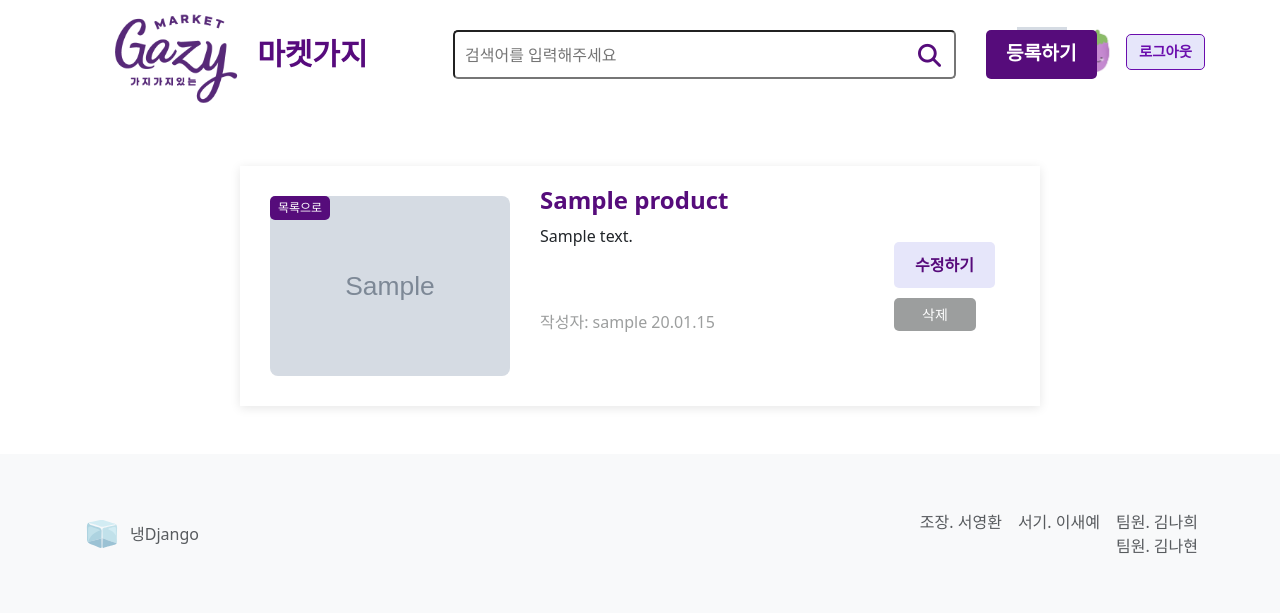
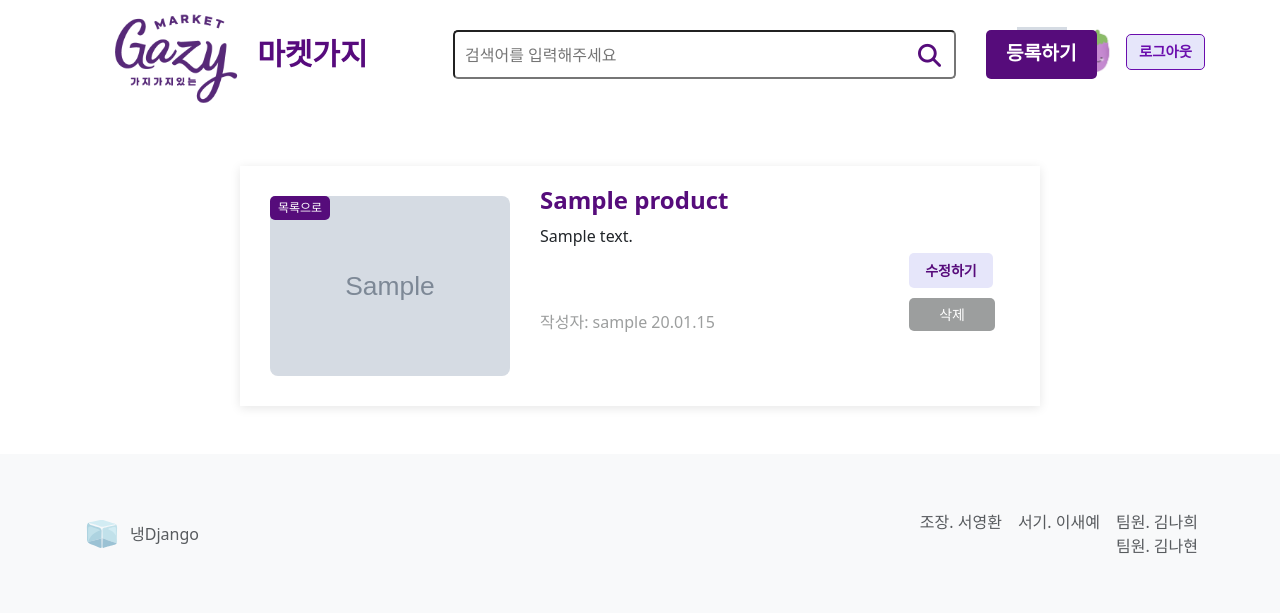
Before and after one commit to SHY-89/spartamarket_8, a Django app: page /products/read/1/ in a window 1280 px wide. Shown: the part 95-708 px from the top of the page. Run offline with Django 4.2, Linux system fonts and the light colour scheme; a user stored in the database is signed in; tables that the repository leaves empty hold one stand-in row (values such as "Sample post"); grey boxes marked "Sample" are stand-in pictures; some libraries are stand-ins or nearby versions.

Commit message:
style products detail style updated

```diff
--- a/products/templates/products/read.html
+++ b/products/templates/products/read.html
@@ -1,9 +1,8 @@
-
 {% extends "base.html" %}
 
 {% block content %}
 <title>{{ product.title }}</title>
-<div class="product-detail-container">
+<div class="product-detail-container read-page">
     {% if product.photo %}
     <div class="product-image">
         <a class="back-btn" href="{% url 'index' %}">목록으로</a>
@@ -18,10 +17,12 @@
             {% if product.uuid.pk == request.user.pk %}
             <div class="action-buttons">
                 <a class="btn edit-btn" href="{% url 'products:update' product.pk %}">수정하기</a>
-                <form action="{% url 'products:delete' product.pk %}" method="POST" class="delete-form">
-                    {% csrf_token %}
-                    <button type="submit" class="btn-delete">삭제</button>
-                </form>
+                <div class="delete-form">
+                    <form action="{% url 'products:delete' product.pk %}" method="POST">
+                        {% csrf_token %}
+                        <button type="submit" class="btn-delete">삭제</button>
+                    </form>
+                </div>
             </div>
             {% endif %}
         </div>
@@ -29,7 +30,5 @@
 
     </div>
 </div>
-<style>
 
-</style>
 {% endblock content %}
--- a/static/css/style.css
+++ b/static/css/style.css
@@ -75,7 +75,7 @@
 }
 
 .edit-btn:hover { background-color: #560C7B; color: #fff; }
-.delete-form .btn-delete {
+.delete-form .btn-delete.btn-updates {
     background-color: #9C9E9E;
     margin: 5px;
     color: #fff;
@@ -86,7 +86,7 @@
     font-size: 14px; /* 버튼 글씨 크기 줄이기 */
     text-align: center;
 }
-.delete-form .btn-delete:hover {
+.delete-form .btn-delete.btn-updates:hover {
     background-color: #C62828;
 }
 
@@ -368,3 +368,95 @@
     color: #6a0dad;
     text-align: center;
 }
+
+
+.read-page .product-detail-container {
+    display: flex;
+    align-items: flex-start;
+    gap: 20px;
+    max-width: 800px;
+    margin: 0 auto;
+    padding: 20px;
+    background-color: #fff;
+    box-shadow: 0 2px 10px rgba(0, 0, 0, 0.1);
+}
+.read-page .product-image {
+    position: relative;
+    flex: 1;
+    max-width: 400px; /* 이미지 크기 최대 400px */
+}
+.read-page .back-btn {
+    position: absolute;
+    top: 10px;
+    left: 10px;
+    background-color: #560C7B; /* 포인트 컬러 */
+    color: white;
+    padding: 3px 8px; /* 버튼 크기 줄이기 */
+    text-decoration: none;
+    border-radius: 5px;
+    font-size: 12px; /* 버튼 글씨 크기 줄이기 */
+}
+.read-page .back-btn:hover {
+    background-color: #400960;
+}
+.read-page .product-image img {
+    width: 100%;
+    height: auto;
+    object-fit: cover;
+    border-radius: 8px;
+}
+.read-page .product-info {
+    flex: 2;
+    position: relative; /* 버튼 위치를 위한 기준 설정 */
+    padding-bottom: 60px; /* 버튼 공간을 위한 여백 추가 */
+}
+.read-page .product-info h1 {
+    font-size: 24px;
+    font-weight: bold;
+    color: #560C7B; /* 포인트 컬러 */
+    margin-bottom: 10px;
+}
+.read-page .product-info p {
+    font-size: 16px;
+    line-height: 1.6;
+    margin-bottom: 10px;
+}
+.read-page .product-author { position: relative; bottom: -50px; font-size: 14px; color: #9C9E9E; margin-bottom: 10px; }
+/*.product-author { font-size: 14px; color: #333; margin-bottom: 10px; }*/
+/*.product-date { font-size: 14px; color: #777; margin-bottom: 20px; }*/
+.read-page .product-actions {
+    position: absolute;
+    bottom: 20px; /* 하단 여백 */
+    right: 20px; /* 오른쪽 여백 */
+    display: flex;
+    gap: 50px; /* 버튼 간격 조정 */
+}
+.read-page .btn {
+    background-color: #560C7B; /* 포인트 컬러 */
+    color: white;
+    padding: 6px 15px; /* 버튼 크기 줄이기 */
+    text-decoration: none;
+    border-radius: 5px;
+    font-size: 14px; /* 버튼 글씨 크기 줄이기 */
+    text-align: center;
+}
+.read-page .edit-btn {
+    color: #570B7B;
+    background-color: #E6E6FA; /* 포인트 컬러 */
+    margin: 5px;
+}
+.read-page .edit-btn:hover { background-color: #560C7B; color: #fff; }
+.read-page .delete-form .btn-delete {
+    background-color: #9C9E9E;
+    margin: 5px;
+    color: #fff;
+    padding: 6px 30px; /* 버튼 크기 줄이기 */
+    border: none;
+    border-radius: 5px;
+    cursor: pointer;
+    font-size: 14px; /* 버튼 글씨 크기 줄이기 */
+    text-align: center;
+}
+.read-page .delete-form:hover .btn-delete {
+    background-color: #C62828;
+}
--- a/templates/base.html
+++ b/templates/base.html
@@ -12,7 +12,7 @@
     <script src="https://cdn.jsdelivr.net/npm/bootstrap@5.3.3/dist/js/bootstrap.bundle.min.js" integrity="sha384-YvpcrYf0tY3lHB60NNkmXc5s9fDVZLESaAA55NDzOxhy9GkcIdslK1eN7N6jIeHz" crossorigin="anonymous"></script>
     <script src="https://cdn.jsdelivr.net/npm/sweetalert2@11.12.4/dist/sweetalert2.all.min.js"></script>
     <script src="https://kit.fontawesome.com/8f954b3564.js" crossorigin="anonymous"></script>
-    <link rel="stylesheet" href="{% static 'css/style.css' %}?v=1.892">
+    <link rel="stylesheet" href="{% static 'css/style.css' %}?v=1.895">
 </head>
 
 <body>
```
